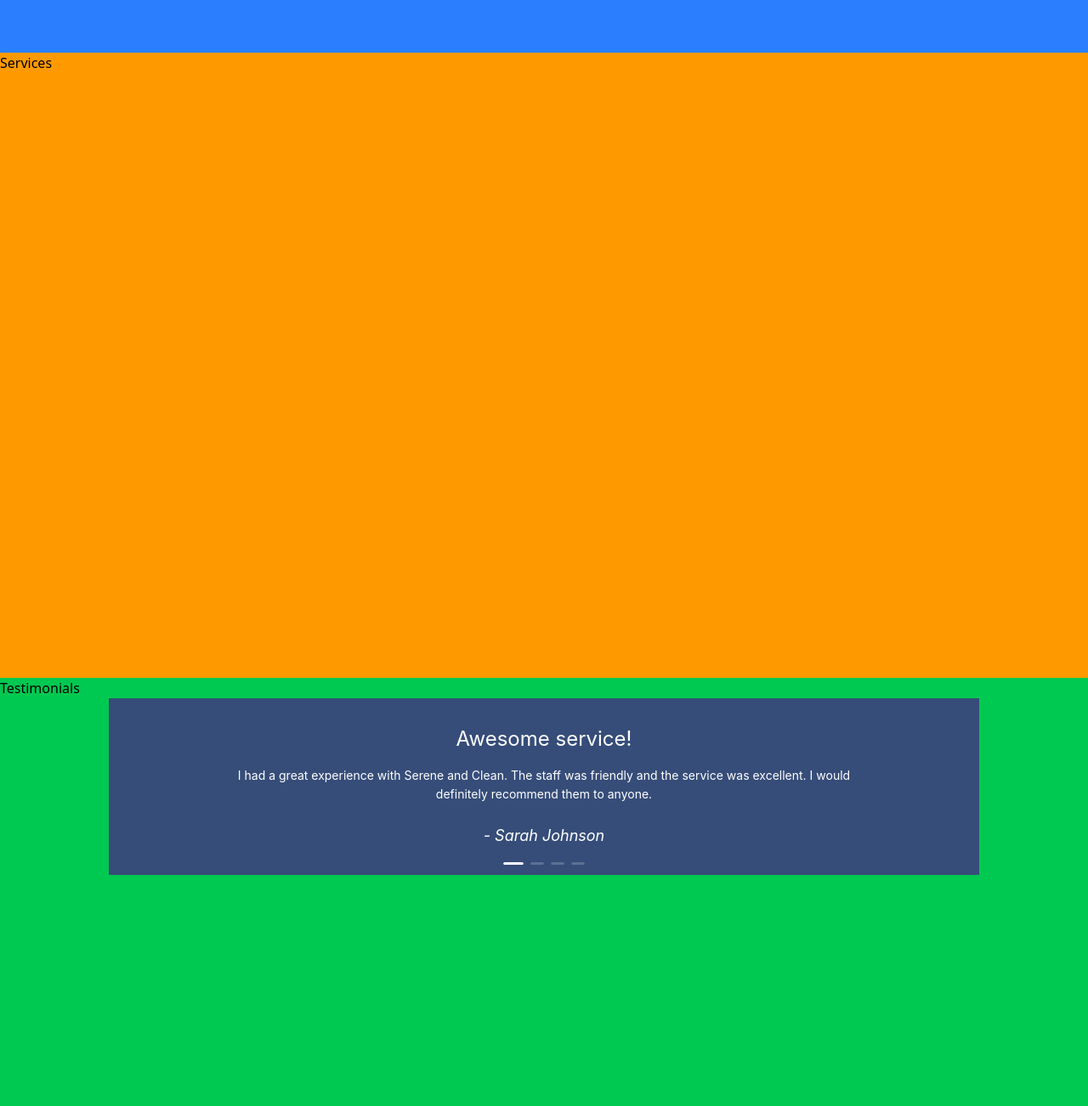
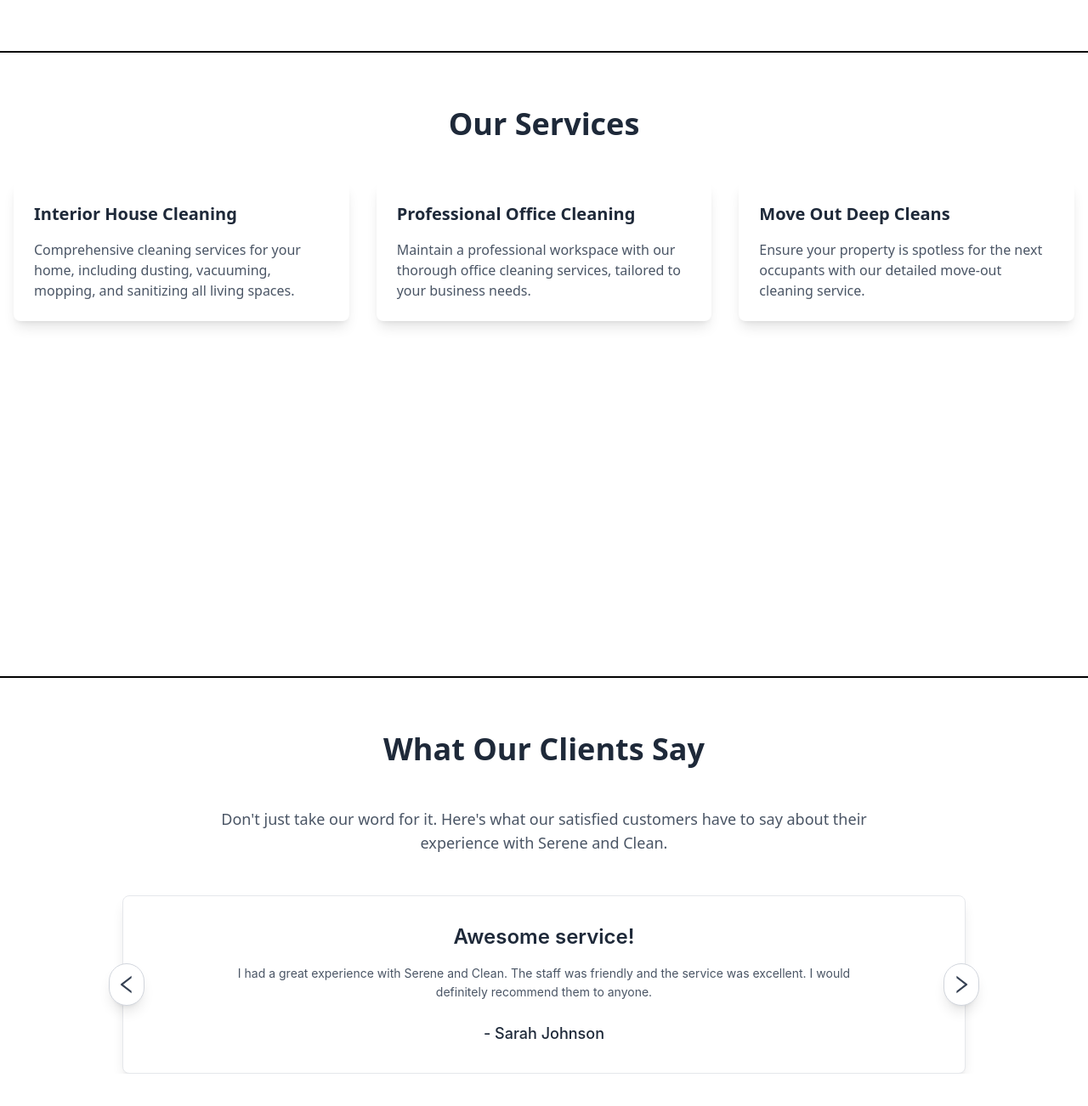
Before and after one commit to TravisAlstrand/serene_and_clean, a React (Vite) app: page / in a window 1280 px wide. Shown: the part 1474-2776 px from the top of the page at 85% size. Built offline with nearby package versions, Linux system fonts and the light colour scheme.

Commit message:
updated all sections to a better starting point

```diff
--- a/src/components/About.jsx
+++ b/src/components/About.jsx
@@ -2,9 +2,22 @@ const About = () => {
   return (
     <section
       id="about"
-      className="h-[calc(100vh-4rem)] w-full scroll-mt-20 bg-blue-500"
+      className="h-[calc(100vh-4rem)] w-full scroll-mt-20 border-b-2 bg-white"
     >
-      <h2>About</h2>
+      <div className="container mx-auto px-4 py-16">
+        <h2 className="mb-12 text-center text-4xl font-bold text-gray-800">
+          About Us
+        </h2>
+        <p className="max-w-3xl text-lg text-gray-600">
+          For over 5 years, we've been proudly serving Nevada County with
+          exceptional cleaning services. Our commitment to quality and attention
+          to detail has made us the trusted choice for both residential and
+          commercial cleaning needs. As we expand our services to Placer County,
+          we continue to uphold our high standards of cleanliness and customer
+          satisfaction. Whether it's your home or office, our professional team
+          ensures a spotless environment that exceeds expectations.
+        </p>
+      </div>
     </section>
   );
 };
--- a/src/components/Footer.jsx
+++ b/src/components/Footer.jsx
@@ -1,5 +1,5 @@
 const Footer = () => {
-  return <footer className="h-32 bg-red-500">Footer</footer>;
+  return <footer className="h-32 bg-white">Footer</footer>;
 };
 
 export default Footer;
--- a/src/components/Services.jsx
+++ b/src/components/Services.jsx
@@ -1,11 +1,46 @@
 const Services = () => {
+  const services = [
+    {
+      title: "Interior House Cleaning",
+      description:
+        "Comprehensive cleaning services for your home, including dusting, vacuuming, mopping, and sanitizing all living spaces.",
+    },
+    {
+      title: "Professional Office Cleaning",
+      description:
+        "Maintain a professional workspace with our thorough office cleaning services, tailored to your business needs.",
+    },
+    {
+      title: "Move Out Deep Cleans",
+      description:
+        "Ensure your property is spotless for the next occupants with our detailed move-out cleaning service.",
+    },
+  ];
+
   return (
     <section
       id="services"
-      className="h-[calc(100vh-4rem)] w-full scroll-mt-20 bg-amber-500"
+      className="h-[calc(100vh-4rem)] w-full scroll-mt-20 border-b-2 bg-white"
       aria-label="Services Information"
     >
-      <h2>Services</h2>
+      <div className="container mx-auto px-4 py-16">
+        <h2 className="mb-12 text-center text-4xl font-bold text-gray-800">
+          Our Services
+        </h2>
+        <div className="grid grid-cols-1 gap-8 md:grid-cols-2 lg:grid-cols-3">
+          {services.map((service, index) => (
+            <div
+              key={index}
+              className="rounded-lg bg-white p-6 shadow-lg transition-shadow duration-300 hover:shadow-xl"
+            >
+              <h3 className="mb-4 text-xl font-semibold text-gray-800">
+                {service.title}
+              </h3>
+              <p className="text-gray-600">{service.description}</p>
+            </div>
+          ))}
+        </div>
+      </div>
     </section>
   );
 };
--- a/src/components/Testimonials.jsx
+++ b/src/components/Testimonials.jsx
@@ -1,20 +1,29 @@
 import { Carousel } from "antd";
-import { useState, useEffect } from "react";
+import { LeftOutlined, RightOutlined } from "@ant-design/icons";
+import { useRef, useState, useEffect } from "react";
 
 const contentStyle = {
   height: "100%",
-  color: "#fff",
+  color: "#1f2937",
   textAlign: "center",
-  background: "#364d79",
+  background: "#ffffff",
   padding: "2rem",
   display: "flex",
   flexDirection: "column",
   justifyContent: "center",
   alignItems: "center",
+  borderRadius: "0.5rem",
+  boxShadow: "0 10px 15px -3px rgba(0,0,0,0.1), 0 4px 6px -4px rgba(0,0,0,0.1)",
+  border: "1px solid #e5e7eb",
+  margin: "0 1rem",
 };
+
+const arrowButtonClass =
+  "absolute top-1/2 -translate-y-1/2 z-10 bg-white border border-gray-300 rounded-full shadow-lg p-2 text-2xl text-gray-700 hover:bg-gray-100 hover:text-blue-600 transition-colors duration-200 cursor-pointer";
 
 const Testimonials = () => {
   const [prefersReducedMotion, setPrefersReducedMotion] = useState(false);
+  const carouselRef = useRef();
 
   useEffect(() => {
     // Check user's motion preferences
@@ -30,19 +39,50 @@ const Testimonials = () => {
   return (
     <section
       id="testimonials"
-      className="h-[calc(100vh-4rem)] w-full scroll-mt-20 bg-green-500"
+      className="h-[calc(100vh-4rem)] w-full scroll-mt-20 border-b-2 bg-white"
       aria-label="Customer Testimonials"
     >
-      <h2>Testimonials</h2>
-      <div className="mx-auto h-full max-w-5xl">
+      <div className="container mx-auto px-4 py-16">
+        <h2 className="mb-12 text-center text-4xl font-bold text-gray-800">
+          What Our Clients Say
+        </h2>
+        <p className="mx-auto mb-12 max-w-3xl text-center text-lg text-gray-600">
+          Don't just take our word for it. Here's what our satisfied customers
+          have to say about their experience with Serene and Clean.
+        </p>
+        <div className="relative mx-auto max-w-5xl">
+          {/* Custom Arrows */}
+          <button
+            className={`${arrowButtonClass} left-0`}
+            aria-label="Previous testimonial"
+            onClick={() => carouselRef.current.prev()}
+            type="button"
+          >
+            <LeftOutlined />
+          </button>
+          <button
+            className={`${arrowButtonClass} right-0`}
+            aria-label="Next testimonial"
+            onClick={() => carouselRef.current.next()}
+            type="button"
+          >
+            <RightOutlined />
+          </button>
           <Carousel
+            ref={carouselRef}
             autoplay={!prefersReducedMotion}
             autoplaySpeed={8000}
             className="h-full"
-          dots={true}
-          effect={prefersReducedMotion ? "fade" : "slide"}
+            dots={{
+              className: "custom-carousel-dots",
+            }}
+            dotPosition="bottom"
+            effect={prefersReducedMotion ? "fade" : "scrollx"}
             accessibility={true}
             aria-label="Testimonial carousel"
+            pauseOnHover={true}
+            swipeToSlide={true}
+            draggable={true}
           >
             <div
               className="h-full"
@@ -52,13 +92,17 @@ const Testimonials = () => {
             >
               <div style={contentStyle}>
                 <div className="mx-auto max-w-3xl">
-                <h3 className="mb-4 text-2xl">Awesome service!</h3>
-                <p className="mb-6">
-                  I had a great experience with Serene and Clean. The staff was
-                  friendly and the service was excellent. I would definitely
-                  recommend them to anyone.
+                  <h3 className="mb-4 text-2xl font-semibold text-gray-800">
+                    Awesome service!
+                  </h3>
+                  <p className="mb-6 text-gray-600">
+                    I had a great experience with Serene and Clean. The staff
+                    was friendly and the service was excellent. I would
+                    definitely recommend them to anyone.
                   </p>
-                <p className="text-lg italic">- Sarah Johnson</p>
+                  <p className="text-lg font-medium text-gray-800">
+                    - Sarah Johnson
+                  </p>
                 </div>
               </div>
             </div>
@@ -70,13 +114,17 @@ const Testimonials = () => {
             >
               <div style={contentStyle}>
                 <div className="mx-auto max-w-3xl">
-                <h3 className="mb-4 text-2xl">Dedicated and reliable</h3>
-                <p className="mb-6">
-                  I had a great experience with Serene and Clean. The staff was
-                  friendly and the service was excellent. I would definitely
-                  recommend them to anyone.
+                  <h3 className="mb-4 text-2xl font-semibold text-gray-800">
+                    Dedicated and reliable
+                  </h3>
+                  <p className="mb-6 text-gray-600">
+                    I had a great experience with Serene and Clean. The staff
+                    was friendly and the service was excellent. I would
+                    definitely recommend them to anyone.
                   </p>
-                <p className="text-lg italic">- Michael Chen</p>
+                  <p className="text-lg font-medium text-gray-800">
+                    - Michael Chen
+                  </p>
                 </div>
               </div>
             </div>
@@ -88,13 +136,17 @@ const Testimonials = () => {
             >
               <div style={contentStyle}>
                 <div className="mx-auto max-w-3xl">
-                <h3 className="mb-4 text-2xl">Great attention to detail</h3>
-                <p className="mb-6">
-                  I had a great experience with Serene and Clean. The staff was
-                  friendly and the service was excellent. I would definitely
-                  recommend them to anyone.
+                  <h3 className="mb-4 text-2xl font-semibold text-gray-800">
+                    Great attention to detail
+                  </h3>
+                  <p className="mb-6 text-gray-600">
+                    I had a great experience with Serene and Clean. The staff
+                    was friendly and the service was excellent. I would
+                    definitely recommend them to anyone.
                   </p>
-                <p className="text-lg italic">- Emily Rodriguez</p>
+                  <p className="text-lg font-medium text-gray-800">
+                    - Emily Rodriguez
+                  </p>
                 </div>
               </div>
             </div>
@@ -106,17 +158,22 @@ const Testimonials = () => {
             >
               <div style={contentStyle}>
                 <div className="mx-auto max-w-3xl">
-                <h3 className="mb-4 text-2xl">Excellent customer service</h3>
-                <p className="mb-6">
-                  I had a great experience with Serene and Clean. The staff was
-                  friendly and the service was excellent. I would definitely
-                  recommend them to anyone.
+                  <h3 className="mb-4 text-2xl font-semibold text-gray-800">
+                    Excellent customer service
+                  </h3>
+                  <p className="mb-6 text-gray-600">
+                    I had a great experience with Serene and Clean. The staff
+                    was friendly and the service was excellent. I would
+                    definitely recommend them to anyone.
                   </p>
-                <p className="text-lg italic">- David Thompson</p>
+                  <p className="text-lg font-medium text-gray-800">
+                    - David Thompson
+                  </p>
                 </div>
               </div>
             </div>
           </Carousel>
+        </div>
       </div>
     </section>
   );
```
Also changed, not shown: src/components/Contact.jsx (+14 -8 lines). Lines whose indentation alone changed are shown as unchanged.
